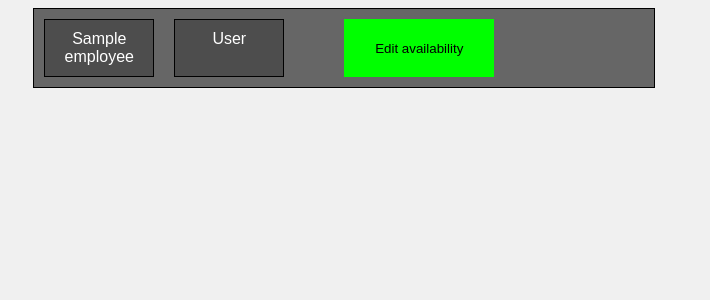
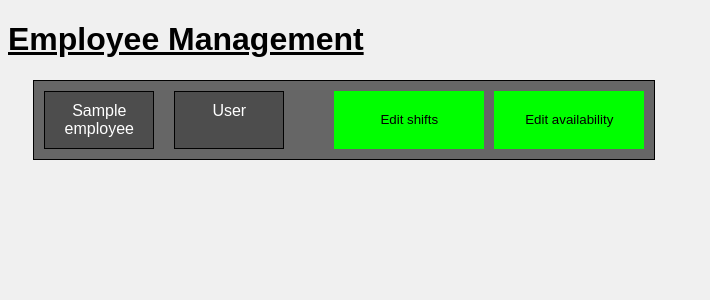
Before and after one commit to m1k0103/rota-maker, a Flask app: template chippy_rota/templates/index.html in a window 1280 px wide. Shown: the top 300 px of the page, without its empty margins (0-710 px from the left). Run offline with Flask 3, Linux system fonts and the light colour scheme; the template is opened without the code that fills it: most values are stand-ins (such as "Sample title", 1, 10 or a date in 2020); parts of the project's set-up code (start-up, migrations or seed data) failed here and were passed over.

Commit message:
added availibility function

```diff
--- a/chippy_rota/templates/index.html
+++ b/chippy_rota/templates/index.html
@@ -8,6 +8,8 @@
 </head>
 <body>
 
+    <h1><u>Employee Management</u></h1>
+
      {% for name,surname in employee_list %}
     <div class="employee-box">
         <div class="employee-info">
@@ -15,7 +17,8 @@
             <div class="surname">{{ surname }}</div>
         </div>
         <div class="action-buttons">
-            <button class="edit-days" name="{{ name }}" onclick="openPopup(this)">Edit availability</button>
+            <button class="edit-days" name="{{ name }}" onclick="openPopup(this,'shifts')">Edit shifts</button>
+            <button class="edit-days" name="{{ name }}" onclick="openPopup(this,'availability')">Edit availability</button>
         </div>
     </div>
     {% endfor %}
@@ -27,7 +30,6 @@
             <p id="popup-text"></p>
         </div>
     </div>
-
 
 
 
@@ -46,21 +48,52 @@ async function get_details(employee_name){
     const json = {
         "employee_name":employee_name
     }
-    xhttp.open("POST", "/get_employee_details", true)
+    xhttp.open("POST", "/get_employee_shifts", true)
     xhttp.setRequestHeader("Content-Type", "application/json; charset=UTF-8")
     xhttp.send(JSON.stringify(json))
 }
 
+async function availability(employee_name){
+    console.log(employee_name)
+    const xhttp = new XMLHttpRequest()
+    xhttp.onreadystatechange = function(){
+        if (this.readyState == 4 && this.status == 200){ // if successful
+            document.getElementById("popup-text").innerHTML = this.responseText
+        }
+    }
+    const json = {"employee_name":employee_name}
+    xhttp.open("POST", "/add_availability", true)
+    xhttp.setRequestHeader("Content-Type", "application/json; charset=UTF-8")
+    xhttp.send(JSON.stringify(json))
+}
+
+
         // Function to open the popup
-function openPopup(el) {
-    const employee_name = el.name
-    const popup = document.getElementById("popup");
-    const popupText = document.getElementById("popup-text");
+function openPopup(el, type) {
+    console.log(type)
+    if (type == 'shifts'){
+        const employee_name = el.name
+        const popup = document.getElementById("popup");
+        const popupText = document.getElementById("popup-text");
+        get_details(employee_name)
+        // Show the popup
+        popup.style.display = "flex";
+    }
+    else if (type == 'availability'){
+        const employee_name = el.name
+        const popup = document.getElementById("popup");
+        const popupText = document.getElementById("popup-text");
+        availability(employee_name)
+        // Show the popup
+        popup.style.display = "flex";
+    }
+    else{
+        const popup = document.getElementById("popup")
+        const popupText =document.getElementById("popup-text")
+        popupText.innerText = "lol error"
+        popup.style.display = "flex"
+    }
 
-    get_details(employee_name)
-
-    // Show the popup
-    popup.style.display = "flex";
 }
 
 // Function to close the popup
@@ -70,7 +103,7 @@ function closePopup() {
 }
 
 function show_edit_menu(id){
-    document.getElementById("update_rota_menu").style.display = "flex"
+    document.getElementById("update_shifts_menu").style.display = "flex"
     document.getElementById("form_shift_id").value = id
 }
 
```
